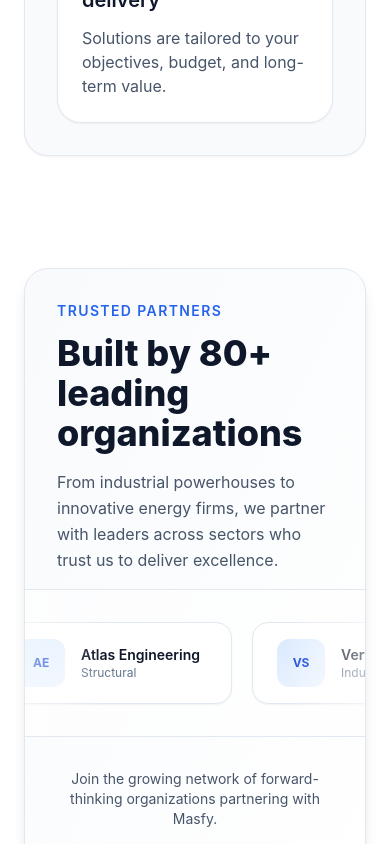
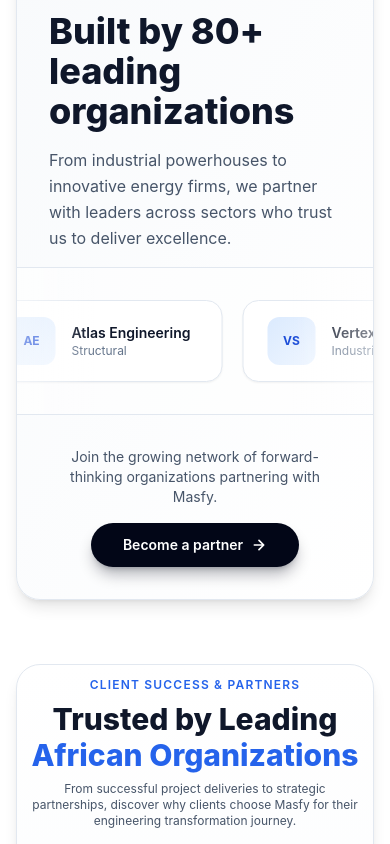
Before and after one commit to kelvincharlow/Masfy, a Next.js app: page / in a window 390 px wide. Shown: the part 6421-7265 px from the top of the page. Built offline with nearby package versions, Linux system fonts and the light colour scheme.

Commit message:
mobile responsiveness

```diff
--- a/app/page.tsx
+++ b/app/page.tsx
@@ -9,7 +9,7 @@ import { CTA } from '@/components/home/CTA';
 
 export default function HomePage() {
   return (
-    <div className="space-y-28 px-6 lg:px-12">
+    <div className="space-y-16 px-4 sm:px-6 lg:px-12 md:space-y-24">
       <Hero />
       <ProjectsPreview />
       <VisionMission />
```
